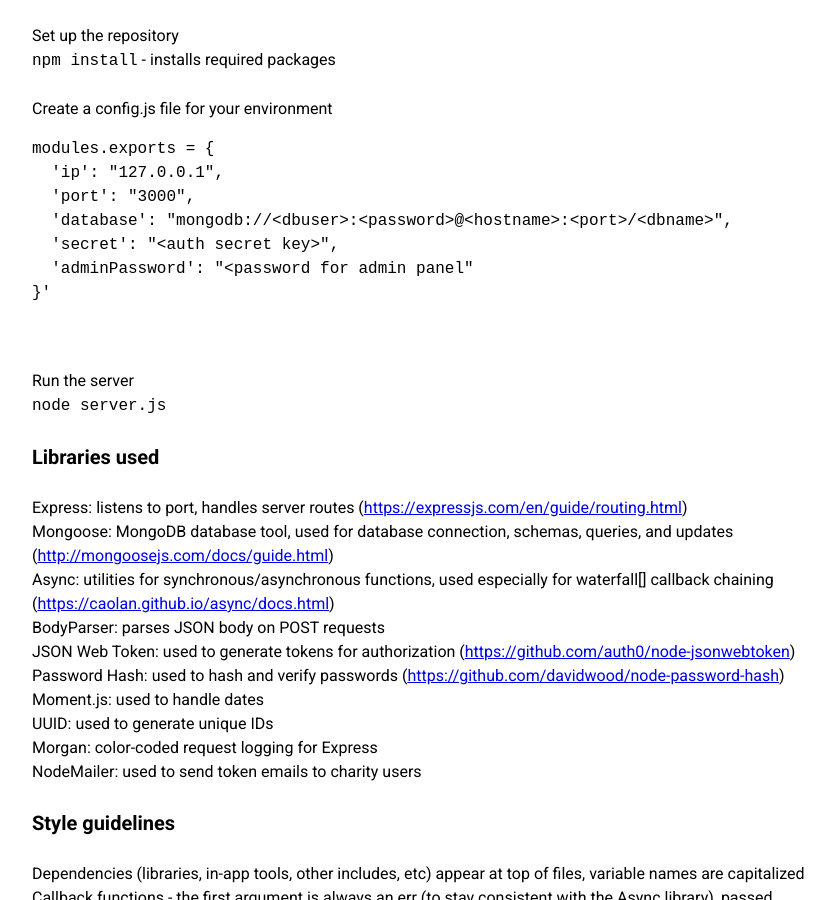
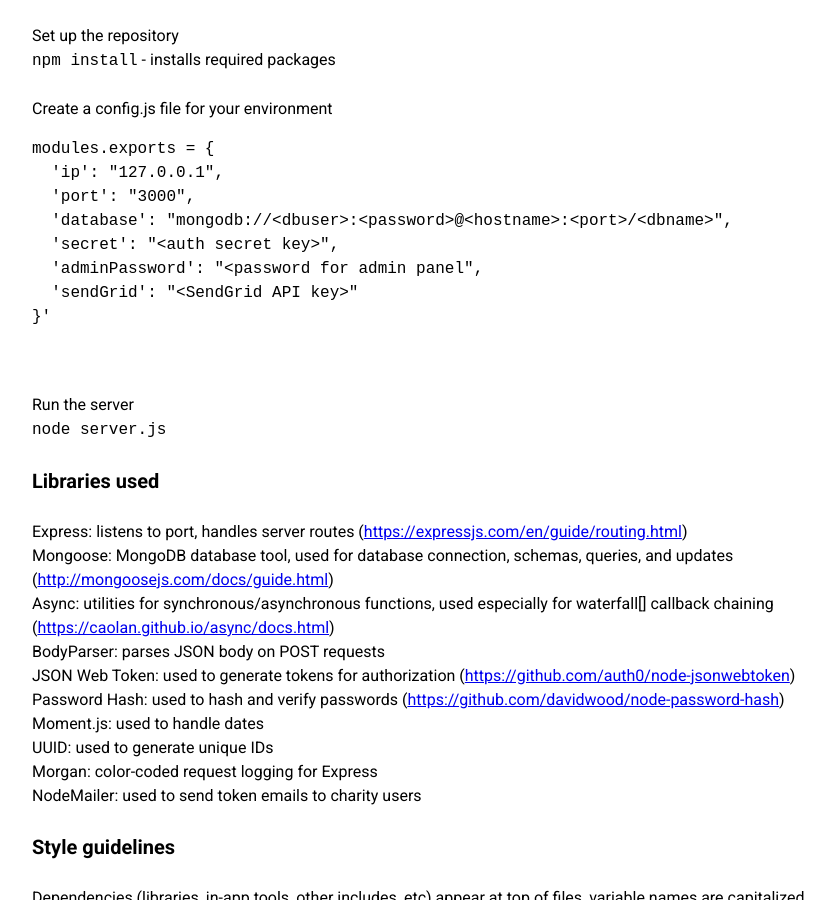
Before and after one commit to comp523-602/cchange-project, a Jekyll site: the page built from back-end-docs.markdown, in a window 1280 px wide and 900 px high, scrolled down 762 px. Shown: the whole window, without its empty margins (208-1043 px from the left). Built offline with Jekyll 4.4.1, drawn with Linux system fonts in a browser that asks for light colours.

Commit message:
Updated Back End Docs

````diff
--- a/back-end-docs.markdown
+++ b/back-end-docs.markdown
@@ -40,7 +40,8 @@ modules.exports = {
   'port': "3000",
   'database': "mongodb://<dbuser>:<password>@<hostname>:<port>/<dbname>",
   'secret': "<auth secret key>",
-  'adminPassword': "<password for admin panel"
+  'adminPassword': "<password for admin panel",
+  'sendGrid': "<SendGrid API key>"
 }'
 ```
 
````
